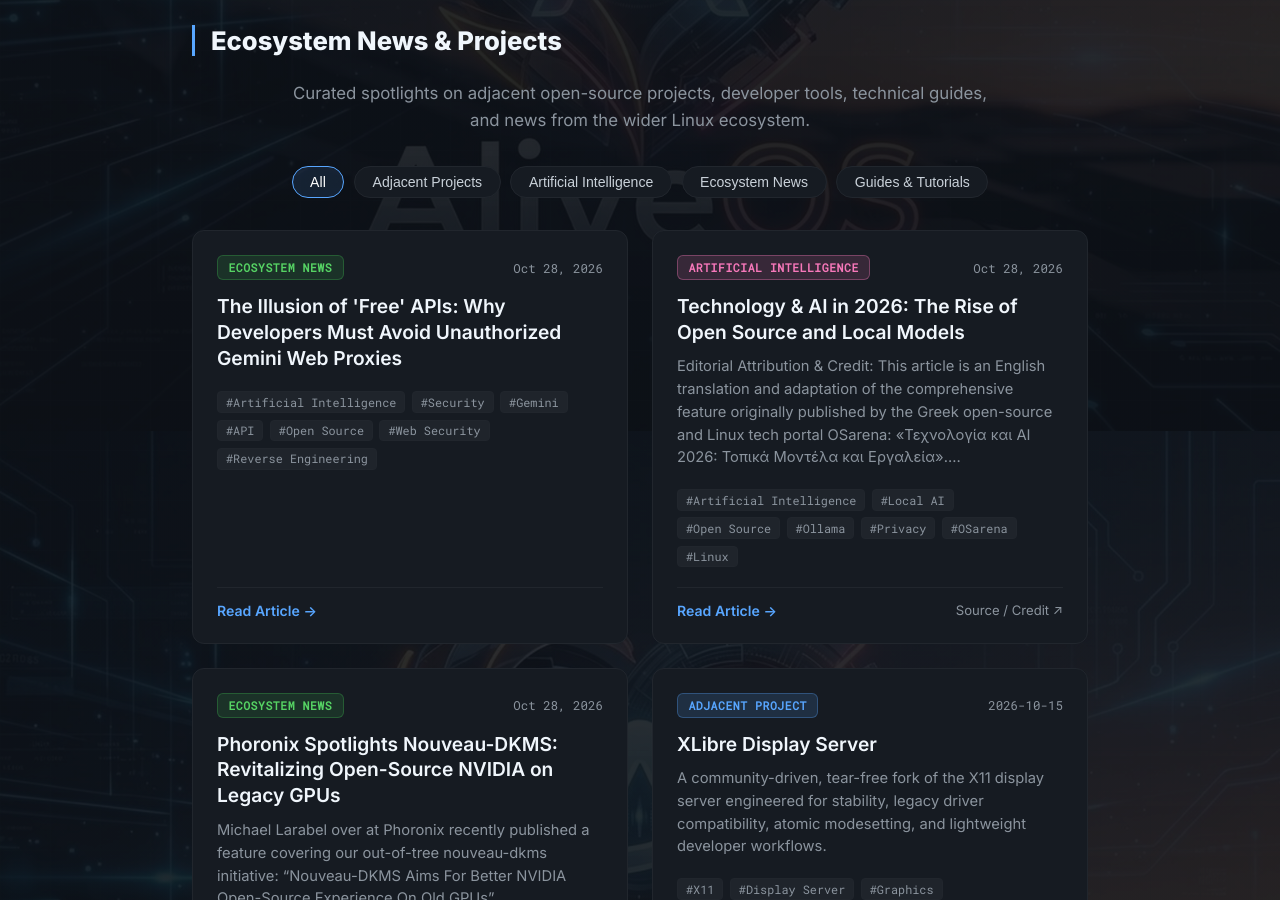
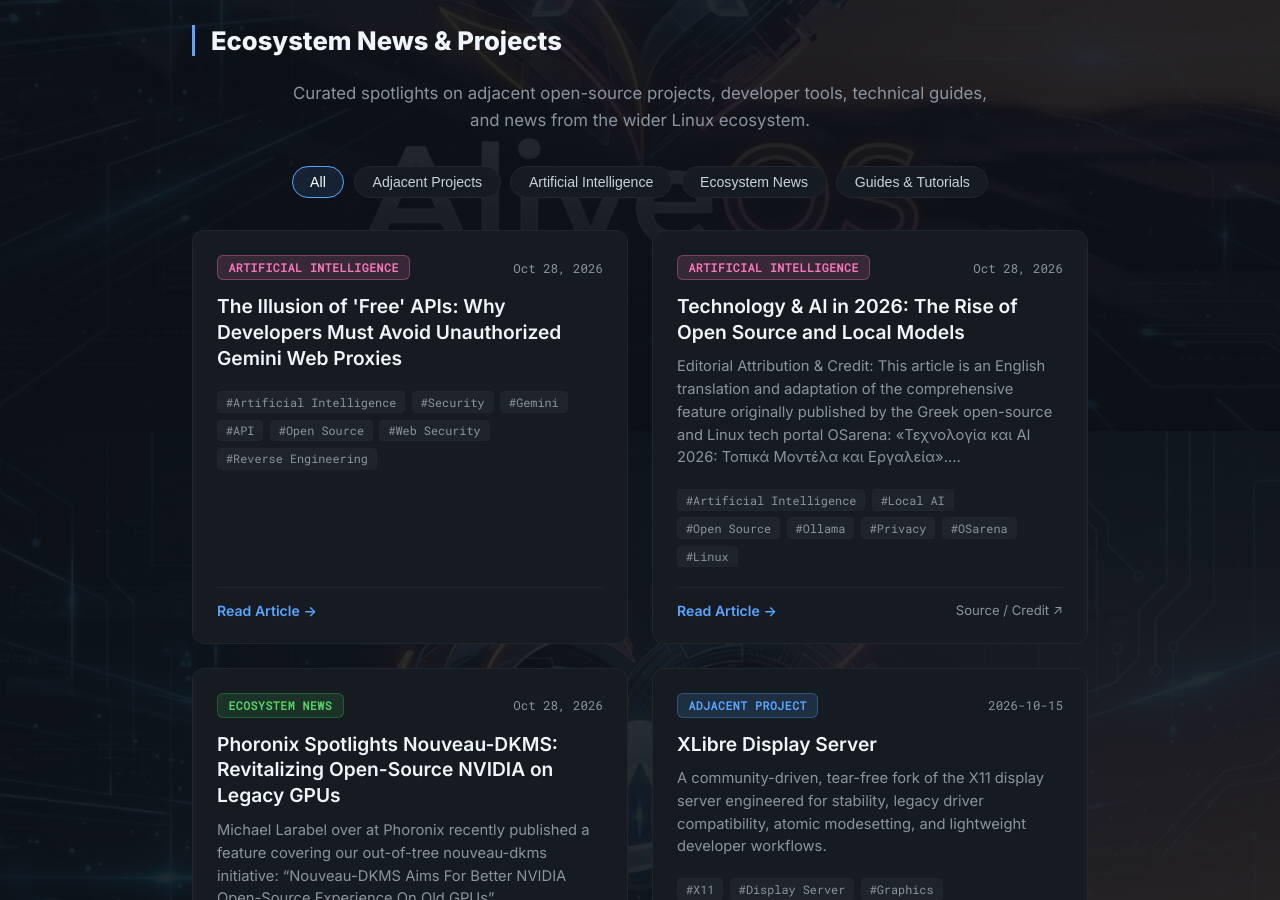
Before and after one commit to Twilight0/aliveos.github.io, a Jekyll site: the page built from news/index.html, in a window 1280 px wide and 900 px high, scrolled down 469 px. Built offline with Jekyll 4.4.1, drawn with Linux system fonts in a browser that asks for light colours.

Commit message:
fix(post): move unauthorized gemini proxies post to Artificial Intelligence category

```diff
--- a/_posts/2026-10-28-unauthorized-gemini-proxies-risks-developers.md
+++ b/_posts/2026-10-28-unauthorized-gemini-proxies-risks-developers.md
@@ -4,8 +4,8 @@
 title: "The Illusion of 'Free' APIs: Why Developers Must Avoid Unauthorized Gemini Web Proxies"
 date: 2026-10-28 21:05:00 +0200
 author: The AliveOS Project
-category: news
-type: news
+category: ai
+type: ai
 image: /assets/gemini-proxy-illusion-banner.jpg
 tags:
   - Artificial Intelligence
```
